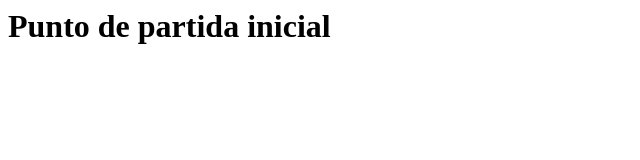
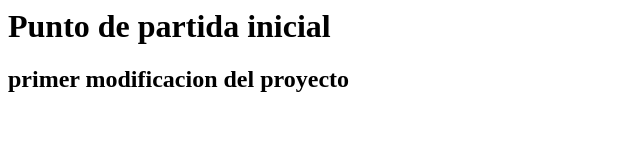
Before and after one commit to sebascordob20/learnGit, a plain HTML site: page aprendiendoGit.html in a window 1280 px wide. Shown: the whole page, without its empty margins (0-640 px from the left). Drawn offline with Linux system fonts and the light colour scheme.

Commit message:
creando primer h1 y h2

```diff
--- a/aprendiendoGit.html
+++ b/aprendiendoGit.html
@@ -7,5 +7,7 @@
 </head>
 <body>
     <h1>Punto de partida inicial</h1>
+<h2>primer modificacion del proyecto</h2>
+
 </body>
 </html>
```
